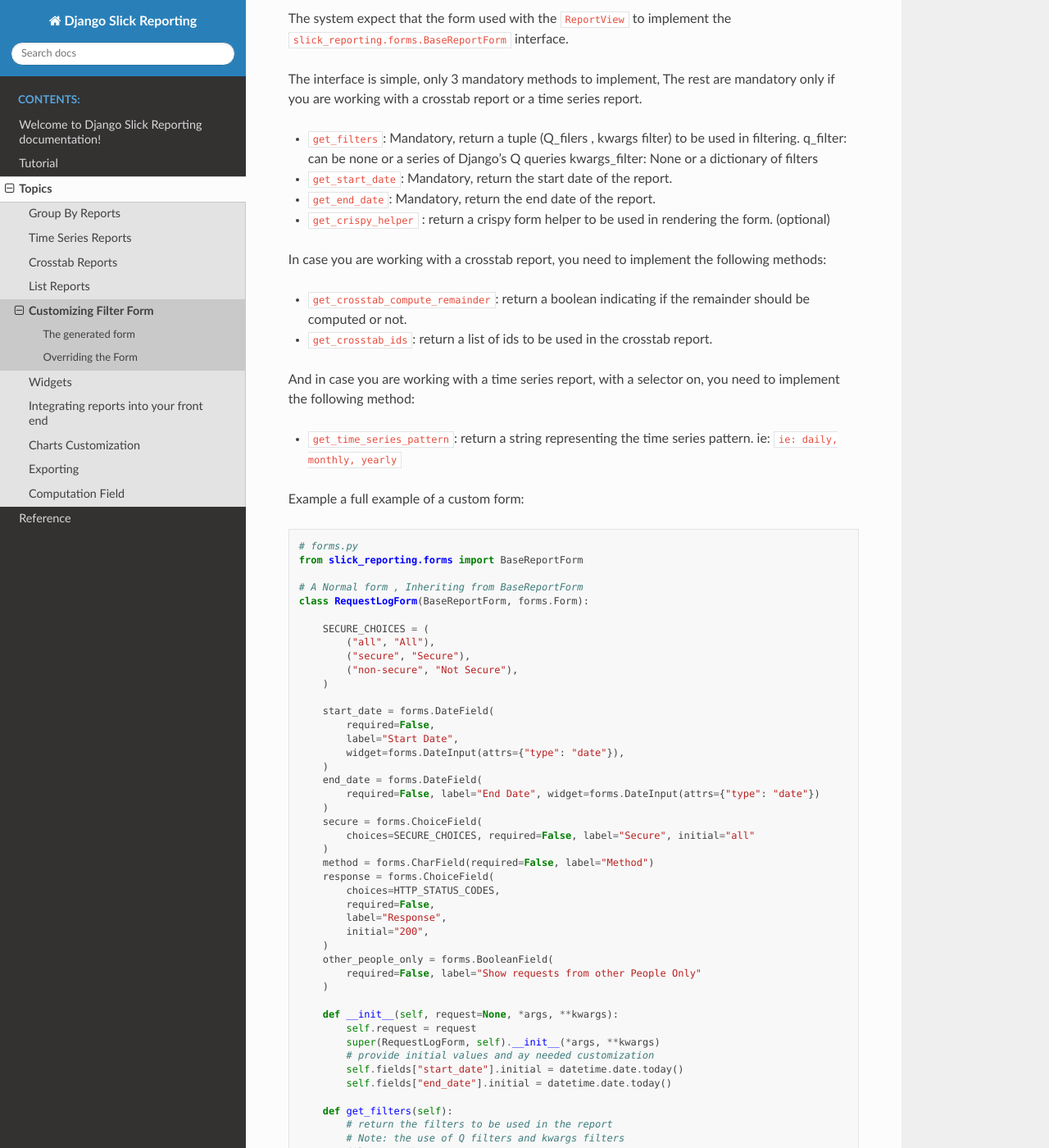
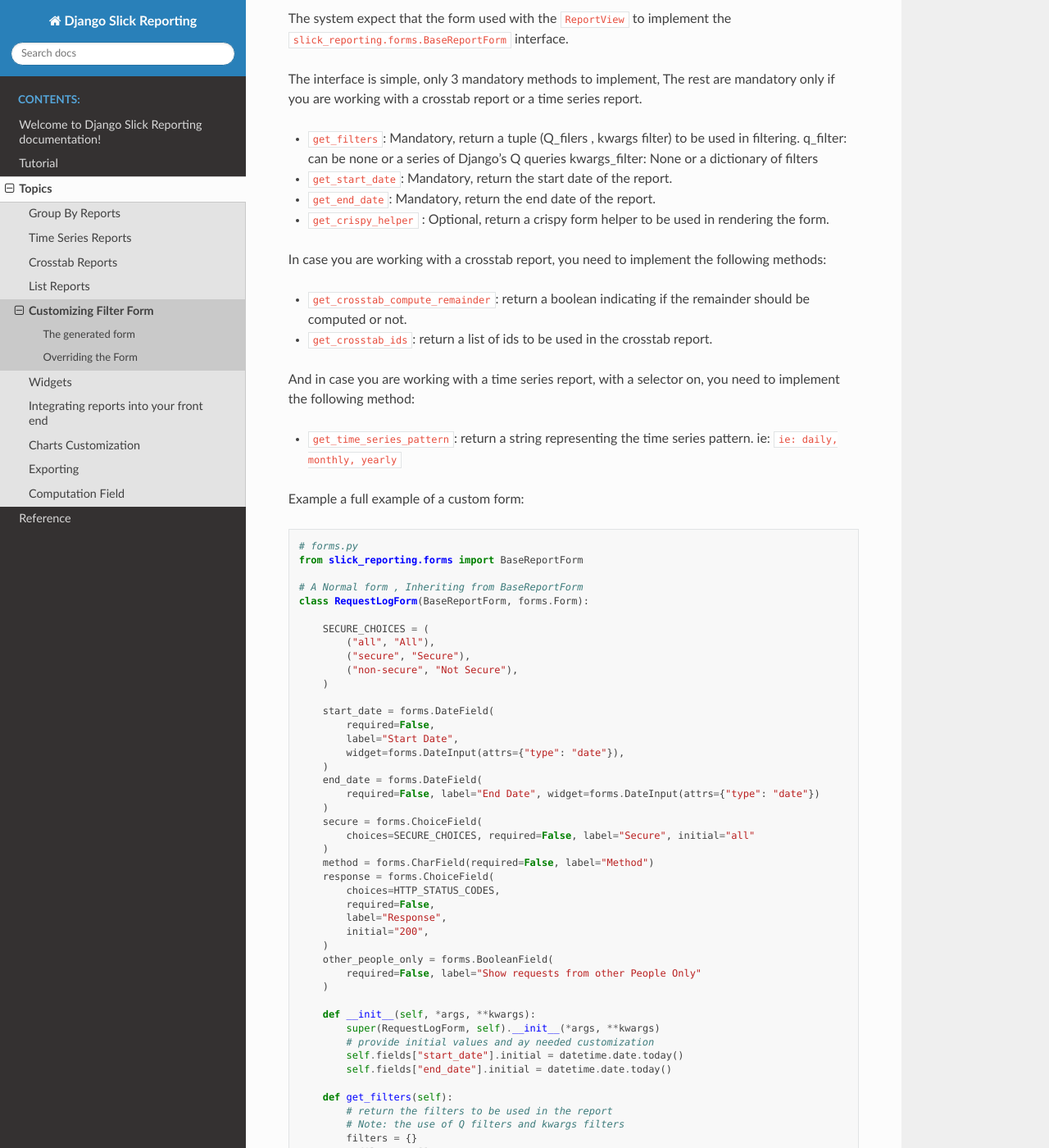
Before and after one commit to RamezIssac/django-slick-reporting, a Sphinx documentation site: the page built from docs/source/topics/filter_form.rst, in a window 1280 px wide and 1400 px high, scrolled down 455 px. Shown: the whole window at 82% size. Built offline with Sphinx 7.4.7 and the Read the Docs theme 2.0.0, drawn with Linux system fonts in a browser that asks for light colours.

Commit message:
remove unneeded arguments #88

```diff
--- a/docs/source/topics/filter_form.rst
+++ b/docs/source/topics/filter_form.rst
@@ -30,7 +30,7 @@ The interface is simple, only 3 mandatory methods to implement, The rest are man
 
 * ``get_end_date``: Mandatory, return the end date of the report.
 
-* ``get_crispy_helper`` : return a crispy form helper to be used in rendering the form. (optional)
+* ``get_crispy_helper`` : Optional, return a crispy form helper to be used in rendering the form.
 
 In case you are working with a crosstab report, you need to implement the following methods:
 
@@ -81,8 +81,7 @@ Example a full example of a custom form:
             required=False, label="Show requests from other People Only"
         )
 
-        def __init__(self, request=None, *args, **kwargs):
-            self.request = request
+        def __init__(self, *args, **kwargs):
             super(RequestLogForm, self).__init__(*args, **kwargs)
             # provide initial values and ay needed customization
             self.fields["start_date"].initial = datetime.date.today()
```
